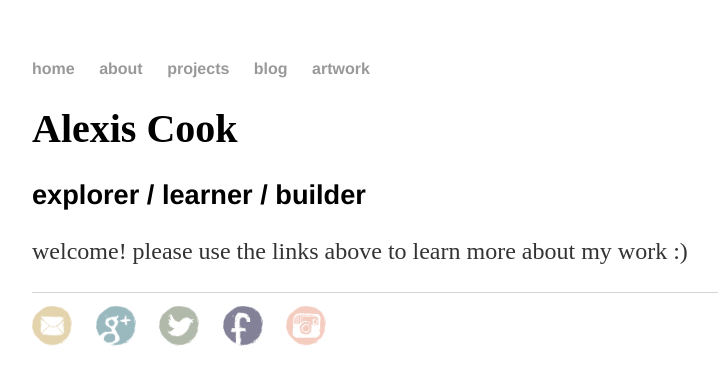
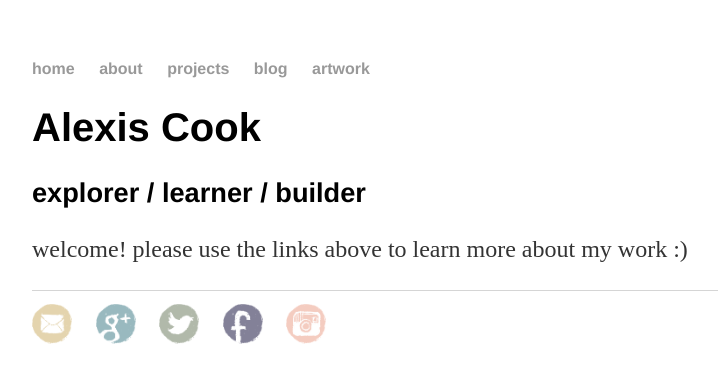
Before and after one commit to alexisbcook/old_alexisbcook.github.io, a Jekyll site: the page index.html, which Jekyll copies as it is, in a window 1280 px wide. Shown: the top 385 px of the page, without its empty margins (160-878 px from the left). Built offline with Jekyll 4.4.1, drawn with Linux system fonts in a browser that asks for light colours; some web fonts are replaced.

Commit message:
Update main.css

```diff
--- a/css/main.css
+++ b/css/main.css
@@ -22,7 +22,7 @@ a:hover {
 }
 h1 {
     font-size: 2.5em;
-    font-family:'fabfeltscriptbold';
+    font-family:'fabfeltscriptbold', 'Helvetica', 'Arial';
 }
 h2 {
     font-size: 1.7em;
```
